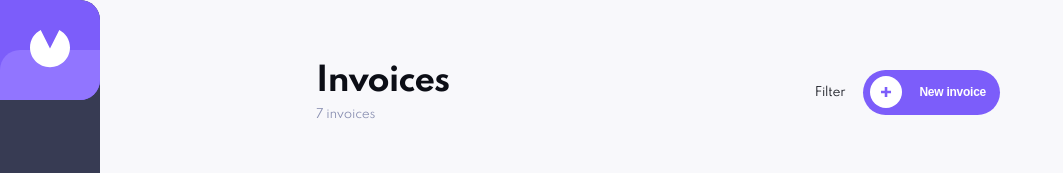
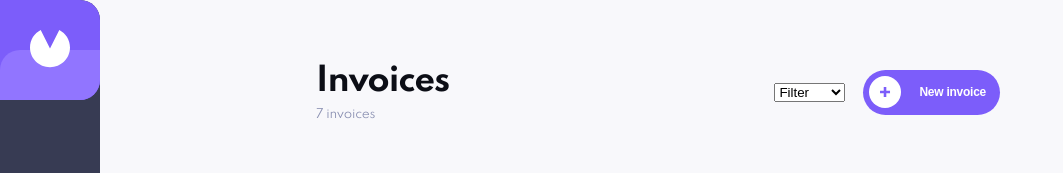
Before and after one commit to kpav33/invoice-app, a React (Create React App) app: page / in a window 1280 px wide. Shown: the top 173 px of the page, without its empty margins (0-1063 px from the left). Built offline with nearby package versions, Linux system fonts and the light colour scheme.

Commit message:
Basic filter functionality added

```diff
--- a/src/components/ActionBar.js
+++ b/src/components/ActionBar.js
@@ -3,7 +3,13 @@ import styled from "styled-components";
 
 import { ReactComponent as Plus } from "../assets/icon-plus.svg";
 
-export default function ActionBar({ allInvoices, setCreateNewInvoice }) {
+export default function ActionBar({
+  allInvoices,
+  setCreateNewInvoice,
+  filter,
+  setFilter,
+  handleChange,
+}) {
   // Store users device width
   const [width, setWidth] = useState(window.innerWidth);
 
@@ -24,7 +30,13 @@ export default function ActionBar({ allInvoices, setCreateNewInvoice }) {
         </p>
       </div>
       <ActionBarSelectionDiv>
-        <div>Filter</div>
+        <select value={filter} onChange={handleChange} name="filter">
+          <option value="all">Filter</option>
+          <option value="paid">Paid</option>
+          <option value="pending">Pending</option>
+          <option value="draft">Draft</option>
+          <option value="all">All</option>
+        </select>
         <PlusIconDiv>
           <Plus />
         </PlusIconDiv>
@@ -97,9 +109,9 @@ const PlusIconDiv = styled.div`
   background: white;
   border-radius: 50%;
   position: absolute;
-  left: 40%;
+  left: 55%;
 
   @media only screen and (min-width: 900px) {
-    left: 30%;
+    left: 42%;
   }
 `;
--- a/src/components/Invoices.js
+++ b/src/components/Invoices.js
@@ -5,12 +5,24 @@ import { ReactComponent as SvgEmpty } from "../assets/illustration-empty.svg";
 
 import Invoice from "./Invoice";
 
-export default function Invoices({ allInvoices, setAllInvoices }) {
+export default function Invoices({ allInvoices, setAllInvoices, filter }) {
   //console.log(data);
   //const [allInvoices, setAllInvoices] = useState(data);
   //console.log(allInvoices);
 
-  let invoicesArr = allInvoices.map((invoice) => (
+  let invoicesArr = allInvoices
+    .filter((invoice) => {
+      if (filter === "paid") {
+        return invoice.status === "paid";
+      } else if (filter === "pending") {
+        return invoice.status === "pending";
+      } else if (filter === "draft") {
+        return invoice.status === "draft";
+      } else {
+        return invoice;
+      }
+    })
+    .map((invoice) => (
       <Invoice
         key={invoice.id}
         id={invoice.id}
--- a/src/components/MainContent.js
+++ b/src/components/MainContent.js
@@ -7,6 +7,14 @@ import NewInvoice from "./NewInvoice";
 
 export default function MainContent({ allInvoices, setAllInvoices }) {
   const [createNewInvoice, setCreateNewInvoice] = useState(false);
+  const [filter, setFilter] = useState("all");
+
+  function handleChange(event) {
+    const { value } = event.target;
+    setFilter(value);
+  }
+
+  //console.log(filter);
 
   return (
     <StyledMain>
@@ -16,8 +24,15 @@ export default function MainContent({ allInvoices, setAllInvoices }) {
             allInvoices={allInvoices}
             setAllInvoices={setAllInvoices}
             setCreateNewInvoice={setCreateNewInvoice}
+            filter={filter}
+            setFilter={setFilter}
+            handleChange={handleChange}
           />
-          <Invoices allInvoices={allInvoices} setAllInvoices={setAllInvoices} />
+          <Invoices
+            allInvoices={allInvoices}
+            setAllInvoices={setAllInvoices}
+            filter={filter}
+          />
         </>
       )}
       {createNewInvoice && (
```
Lines whose indentation alone changed are shown as unchanged.
